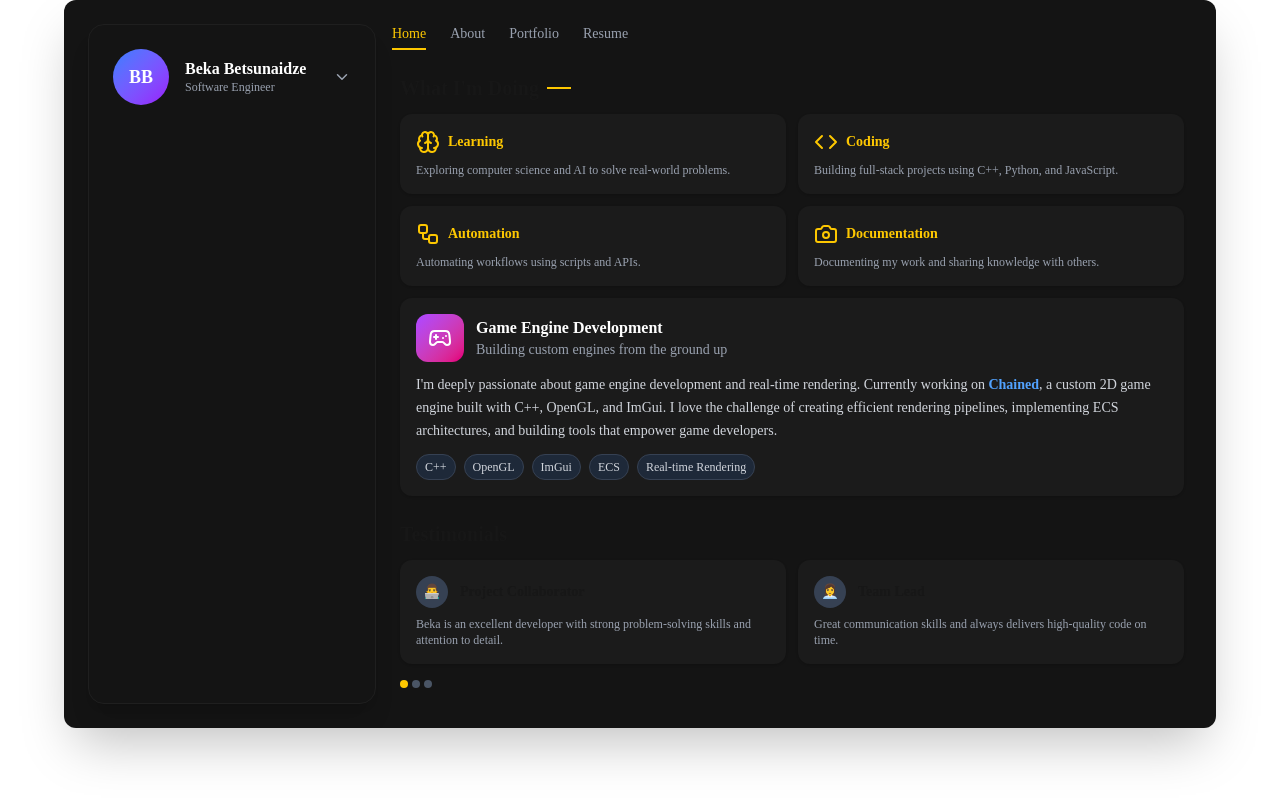
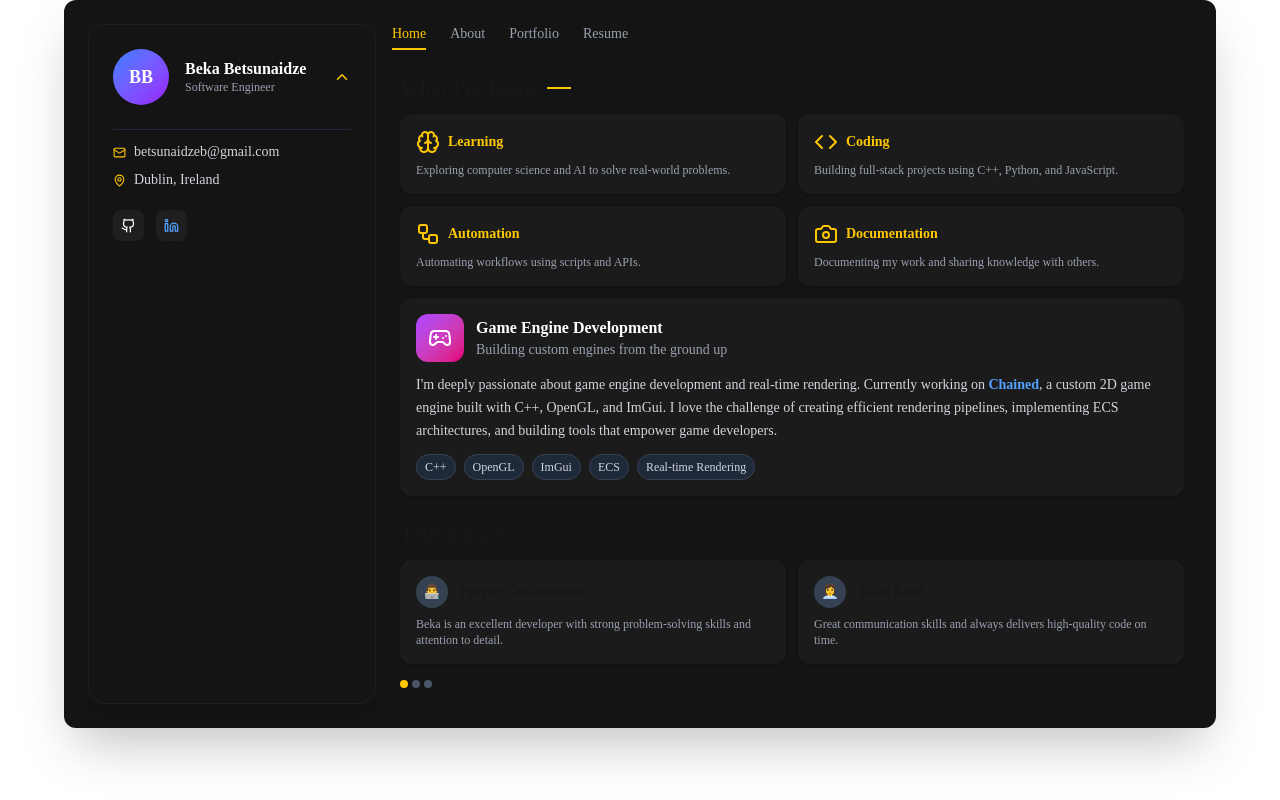
Before and after one commit to B00147423/beka-betsunaidze, a Next.js app: page / in a window 1280 px wide. Built offline with nearby package versions, Linux system fonts and the light colour scheme.

Commit message:
sidebar ui css fix

```diff
--- a/src/components/Sidebar.jsx
+++ b/src/components/Sidebar.jsx
@@ -1,9 +1,28 @@
 "use client";
-import { useState } from "react";
+import { useEffect, useState } from "react";
 import { Mail, MapPin, Linkedin, Github, ChevronDown } from "lucide-react";
 
 export default function Sidebar() {
   const [open, setOpen] = useState(false);
+
+useEffect(() => {
+  const handleResize = () => {
+    if (window.innerWidth >= 768) {
+      setOpen(true);  // open automatically on desktop
+    } else {
+      setOpen(false); // close automatically on mobile
+    }
+  };
+
+  // Run it once at the start
+  handleResize();
+
+  // Run every time the window resizes
+  window.addEventListener("resize", handleResize);
+
+  // Clean up listener when component unmounts
+  return () => window.removeEventListener("resize", handleResize);
+}, []);
 
   return (
     <aside
@@ -14,7 +33,7 @@ export default function Sidebar() {
       {/* Header */}
       <div
         onClick={() => setOpen(!open)}
-        className="flex items-center justify-between cursor-pointer select-none"
+        className="flex items-center justify-between cursor-pointer select-none relative group"
       >
         <div className="flex items-center gap-4">
           <div className="w-14 h-14 rounded-full bg-gradient-to-br from-blue-500 to-purple-600 flex items-center justify-center">
@@ -28,15 +47,19 @@ export default function Sidebar() {
           </div>
         </div>
 
-        <ChevronDown
-          size={18}
-          className={`text-gray-400 transition-transform duration-300 ${
-            open ? "rotate-180" : ""
-          }`}
-        />
+        {/* Arrow icon with hover glow */}
+        <div className="relative">
+          <div className="absolute inset-0 rounded-full bg-yellow-400/10 opacity-0 group-hover:opacity-100 blur-sm transition-all"></div>
+          <ChevronDown
+            size={18}
+            className={`relative text-gray-400 transition-transform duration-300 ${
+              open ? "rotate-180 text-yellow-400" : "group-hover:text-yellow-300"
+            }`}
+          />
+        </div>
       </div>
 
-      {/* Dropdown — expands inside the same card */}
+      {/* Dropdown — expands inside same card */}
       <div
         className={`transition-all duration-500 overflow-hidden ${
           open ? "max-h-48 mt-4 opacity-100" : "max-h-0 opacity-0"
```
